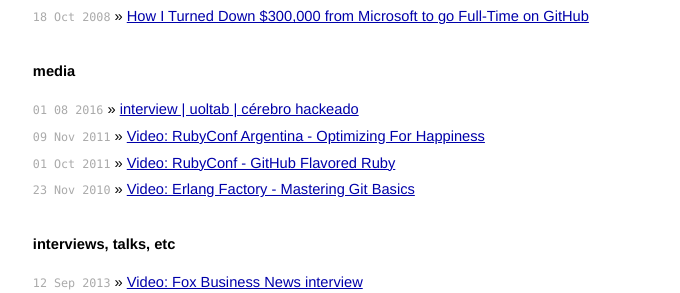
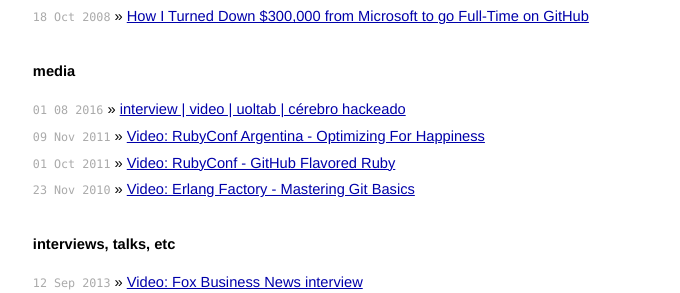
Before and after one commit to mojombo/mojombo.github.io, a Jekyll site: the page built from index.html, in a window 1280 px wide. Shown: the part 505-798 px from the top of the page, without its empty margins (299-979 px from the left). Built offline with Jekyll 4.4.1, drawn with Linux system fonts in a browser that asks for light colours.

Commit message:
Update index.html

```diff
--- a/index.html
+++ b/index.html
@@ -13,7 +13,7 @@
 
   <h1>media</h1>
   <ul class="posts">
-    <li><span>01 08 2016</span> &raquo; <a href="https://tab.uol.com.br/neurohacking#ciborgues-e-jedis">interview | uoltab | cérebro hackeado</a></li>
+    <li><span>01 08 2016</span> &raquo; <a href="https://tab.uol.com.br/neurohacking#ciborgues-e-jedis">interview | video | uoltab | cérebro hackeado</a></li>
     <li><span>09 Nov 2011</span> &raquo; <a href="http://vimeo.com/39016099">Video: RubyConf Argentina - Optimizing For Happiness</a></li>
     <li><span>01 Oct 2011</span> &raquo; <a href="http://confreaks.com/videos/712-rubyconf2011-github-flavored-ruby">Video: RubyConf - GitHub Flavored Ruby</a></li>
     <li><span>23 Nov 2010</span> &raquo; <a href="http://vimeo.com/17118008">Video: Erlang Factory - Mastering Git Basics</a></li>
```
